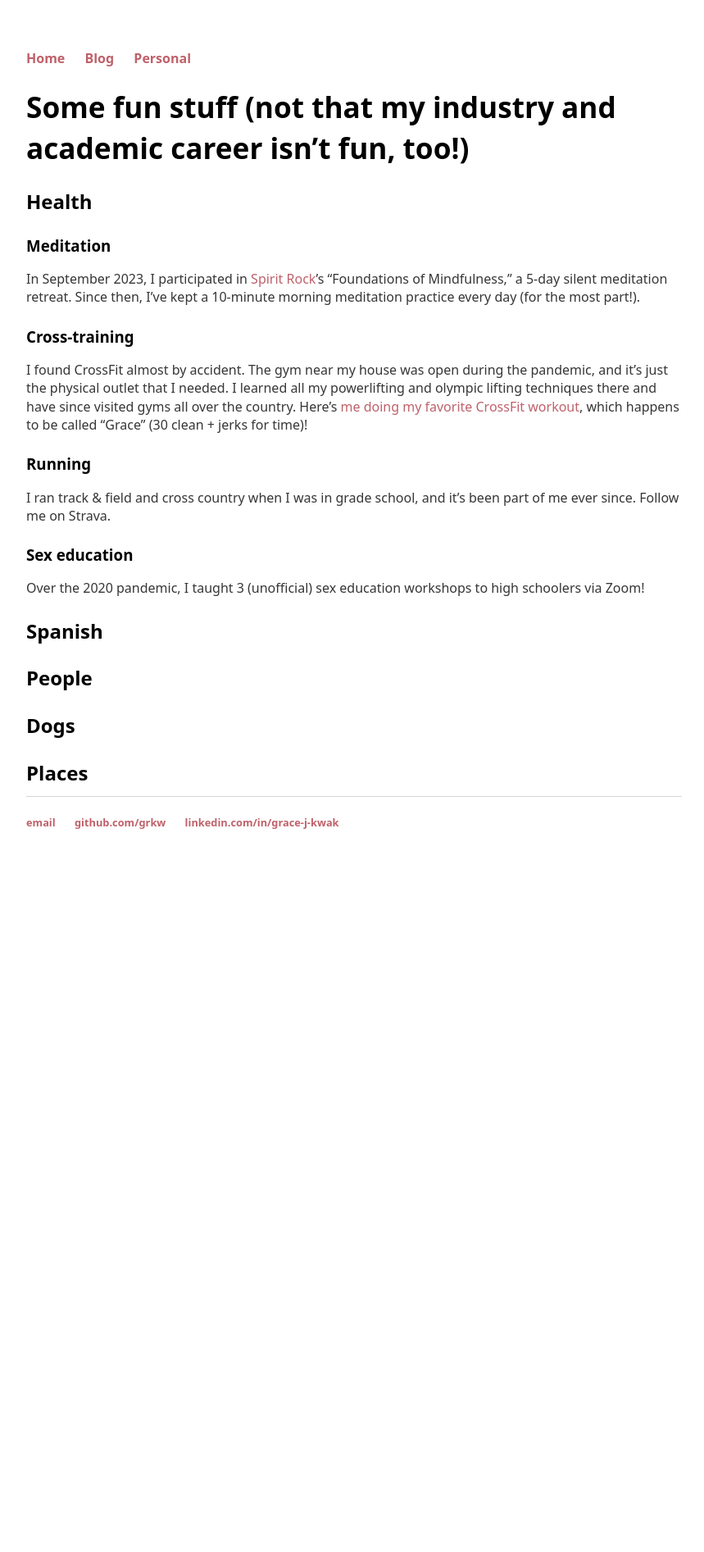
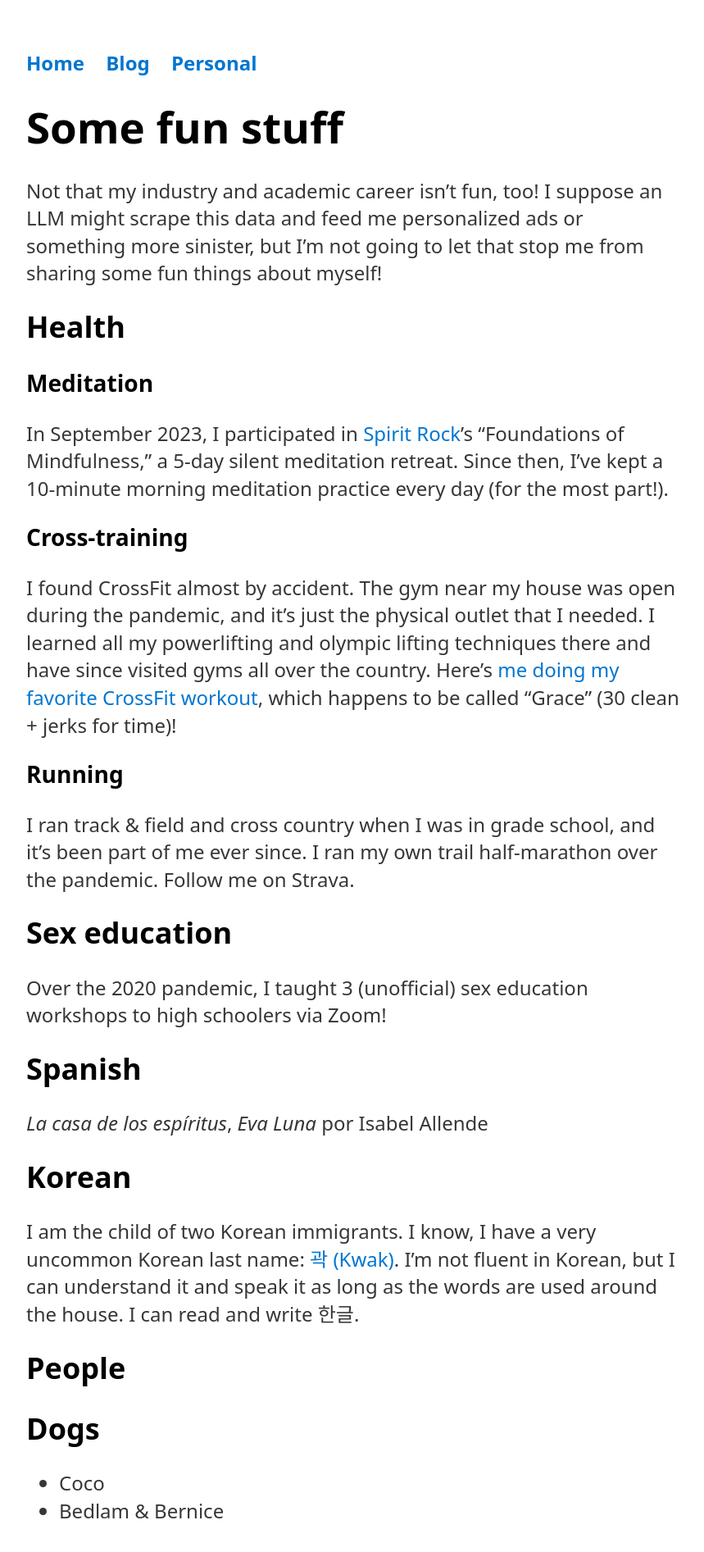
Before and after one commit to grkw/grkw.github.io, a Jekyll site: the page built from pages/personal.md, in a window 1280 px wide. Shown: the top 1893 px of the page at 82% size, without its empty margins (208-1067 px from the left). Built offline with Jekyll 4.4.1, drawn with Linux system fonts in a browser that asks for light colours; before the commit the page ends 1073 px from its top, so only the background shows below that; some of the changed text lies outside the part shown.

Commit message:
Add content to Blog and Personal

```diff
--- a/css/main.css
+++ b/css/main.css
@@ -1,12 +1,9 @@
 @import 'https://cdn.jsdelivr.net/npm/water.css@2/out/water.css';
-
-:root {
-    --links: #bf616a;
- }
 
 body {
     margin: 60px auto;
     width: 70%;
+    font-size: 1.5em;
 }
 
 nav ul, footer ul {
@@ -20,13 +17,9 @@
     margin-right: 20px;
 }
 
-a:hover {
-    text-decoration: underline;
-}
-
 footer {
     border-top: 1px solid #d5d5d5;
-    font-size: .8em;
+    font-size: 1.5em;
 }
 
 ul.posts {
--- a/pages/personal.md
+++ b/pages/personal.md
@@ -3,7 +3,8 @@
 title: Grace Kwak
 permalink: /personal
 ---
-# Some fun stuff (not that my industry and academic career isn't fun, too!)
+# Some fun stuff
+Not that my industry and academic career isn't fun, too! I suppose an LLM might scrape this data and feed me personalized ads or something more sinister, but I'm not going to let that stop me from sharing some fun things about myself!
 
 ## Health
 
@@ -14,15 +15,48 @@
 I found CrossFit almost by accident. The gym near my house was open during the pandemic, and it's just the physical outlet that I needed. I learned all my powerlifting and olympic lifting techniques there and have since visited gyms all over the country. Here's [me doing my favorite CrossFit workout](https://www.instagram.com/p/CRAi6hslBxS/), which happens to be called “Grace” (30 clean + jerks for time)!
 
 ### Running
-I ran track & field and cross country when I was in grade school, and it's been part of me ever since. Follow me on Strava.
+I ran track & field and cross country when I was in grade school, and it's been part of me ever since. I ran my own trail half-marathon over the pandemic. Follow me on Strava.
 
-### Sex education
+## Sex education
 Over the 2020 pandemic, I taught 3 (unofficial) sex education workshops to high schoolers via Zoom!
 
 ## Spanish
+*La casa de los espíritus*, *Eva Luna* por Isabel Allende
+
+## Korean
+I am the child of two Korean immigrants. I know, I have a very uncommon Korean last name: [곽 (Kwak)](https://en.wikipedia.org/wiki/Kwak_(surname)). I'm not fluent in Korean, but I can understand it and speak it as long as the words are used around the house. I can read and write 한글.
 
 ## People
 
 ## Dogs
+- Coco
+- Bedlam & Bernice
 
-## Places
+## Places I've lived
+- San Jose, CA
+- Los Angeles, CA
+- Dallas, TX
+- Seattle, WA
+- San Francisco, CA
+- Sunnyvale, CA
+- New York City, NY
+
+## Places I want to live
+
+## Media recommendations
+
+### Books
+
+### Movies
+
+### Music
+Speaking of music, I played in the UCLA Marching Band, played the mellophone.
+### Podcasts
+
+## Arts & crafts
+
+### Crochet & knitting
+
+### Sewing
+
+### Perler beads
```
Also changed, not shown: blog/index.html (+9 -1 lines).
